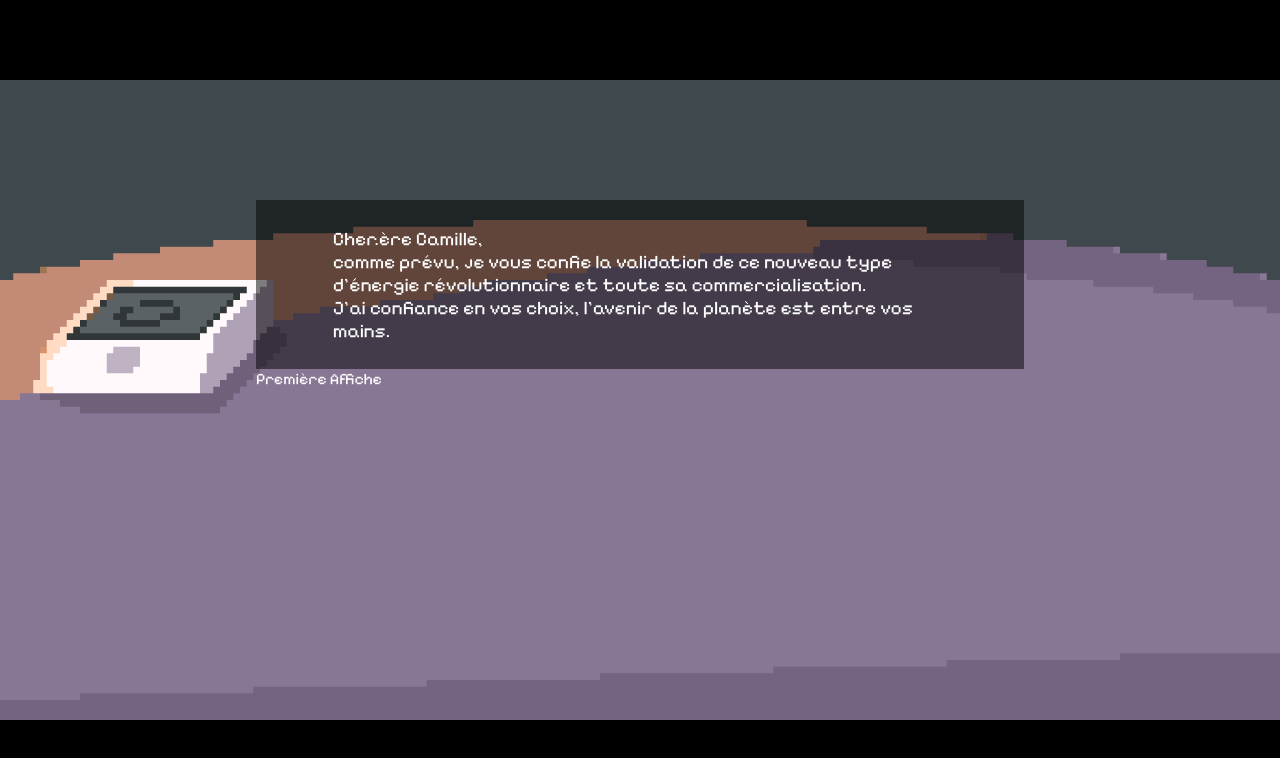
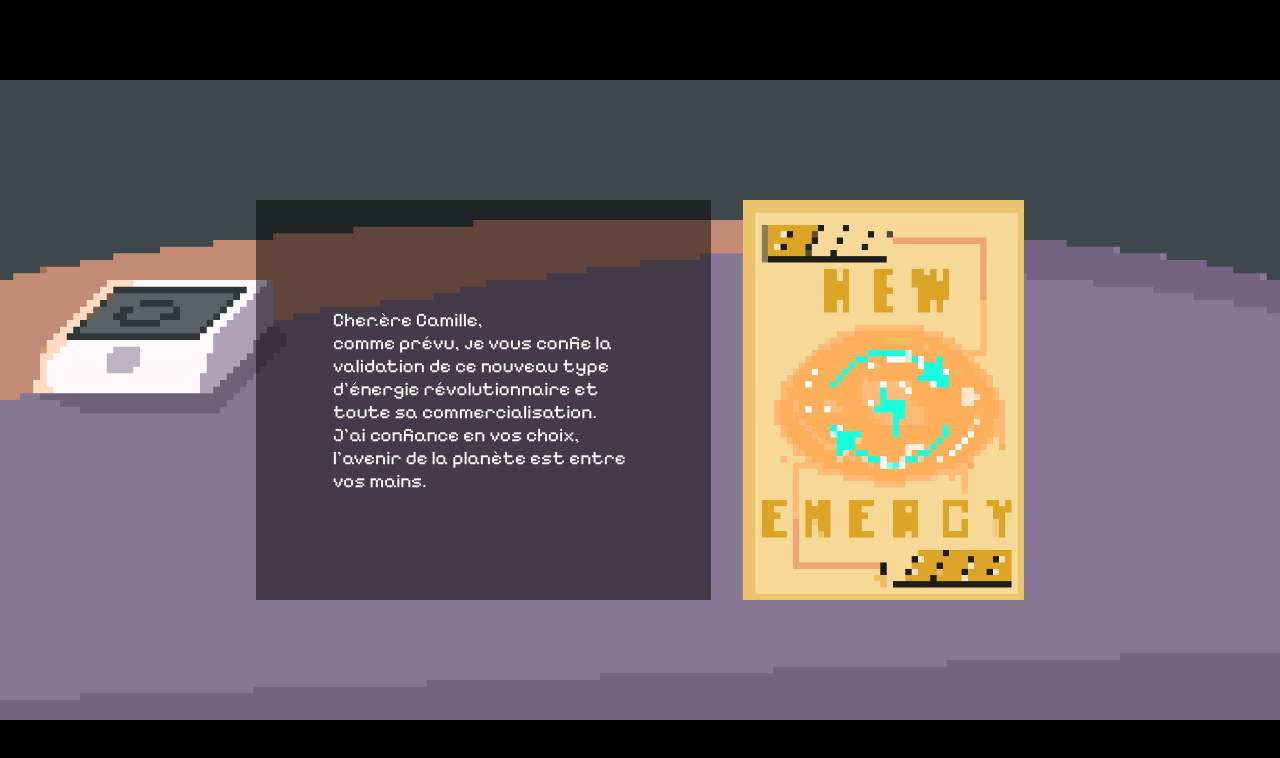
Before and after one commit to themightdodo/WEBJAM, a plain HTML site: page index.html in a window 1280 px wide. Both pictures are taken after a click on the button "Play the game". Drawn offline with Linux system fonts and the light colour scheme.

Commit message:
zqdqzdqdzqds

```diff
--- a/css/commun.css
+++ b/css/commun.css
@@ -89,3 +89,14 @@ button{
 .restart{
     color:red;
 }
+
+.firstAffiche{
+    display: flex;
+    gap:32px;
+}
+.context{
+    display: flex;
+    flex-direction: column;
+    justify-content: center;
+    align-items: center;
+}
--- a/index.html
+++ b/index.html
@@ -27,7 +27,7 @@
                         <p>Cher.ère Camille, <br> comme prévu, je vous confie la validation de ce nouveau type d'énergie révolutionnaire et toute sa commercialisation. <br>J'ai confiance en vos choix, l'avenir de la planète est entre vos mains.
                         </p>
                     </div>
-                    <div id="affiche1">Première Affiche</div>
+                    <img src="./Assets/Affiches/affiche-base.jpeg" id="affiche1"></img>
                 </div>
 
             </div>
```
Also changed, not shown: Assets/Affiches/affiche-base.jpeg (added).
